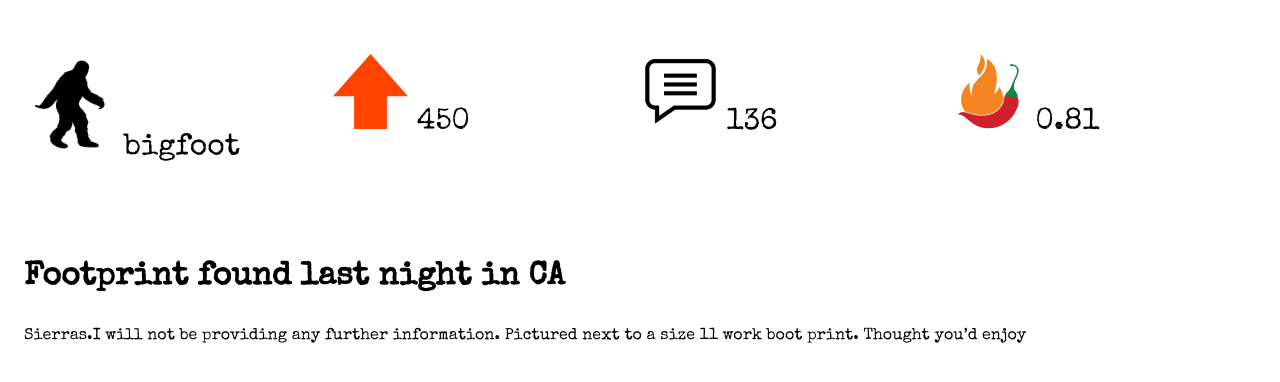
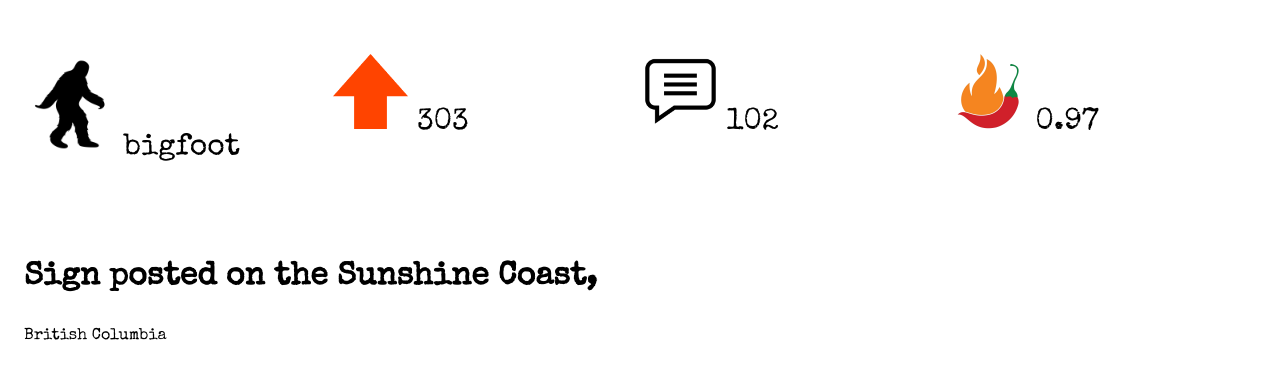
Before and after one commit to thisweekinredacted/thisweekinredacted.github.io, a Jekyll site: the page pages/top4.html, which Jekyll copies as it is, in a window 1280 px wide. Shown: the top 382 px of the page. Built offline with Jekyll 4.4.1, drawn with Linux system fonts in a browser that asks for light colours.

Commit message:
Update weekly pages

```diff
--- a/pages/top4.html
+++ b/pages/top4.html
@@ -9,15 +9,13 @@
     <body>
         <div class="c-methods">
             <p class="c-methods_bio"><img src="cryptozoology.png" width="100" height="100">bigfoot</p>
-            <p class="c-methods_che"><img src="upvote.png" width="75" height="75"> 450</p>
-            <p class="c-methods_rad"><img src="comment.png" width="75" height="75"> 136</p>
-            <p class="c-methods_psy"><img src="spice.png" width="75" height="75"> 0.81</p>
+            <p class="c-methods_che"><img src="upvote.png" width="75" height="75"> 303</p>
+            <p class="c-methods_rad"><img src="comment.png" width="75" height="75"> 102</p>
+            <p class="c-methods_psy"><img src="spice.png" width="75" height="75"> 0.97</p>
         </div>
         <div>
-            <h1>Footprint found last night in CA </h1>
-            <p>Sierras.I will not be providing any further information.
-Pictured next to a size 11 work boot print.
-Thought you’d enjoy</p>
+            <h1>Sign posted on the Sunshine Coast, </h1>
+            <p>British Columbia</p>
         </div>
     </body>
     </html>
```
Also changed, not shown: _posts/2024-01-07-podcast-0.markdown (added, +14 -0 lines), pages/top1.html (+5 -5 lines), pages/top2.html (+6 -5 lines), pages/top3.html (+6 -5 lines).
